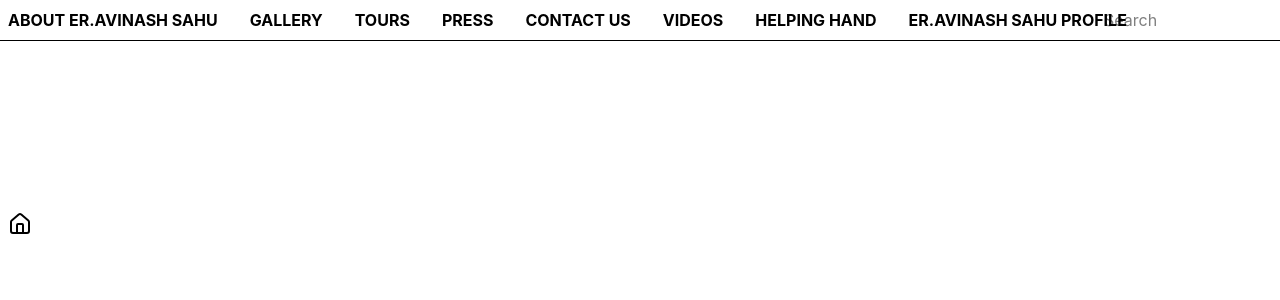
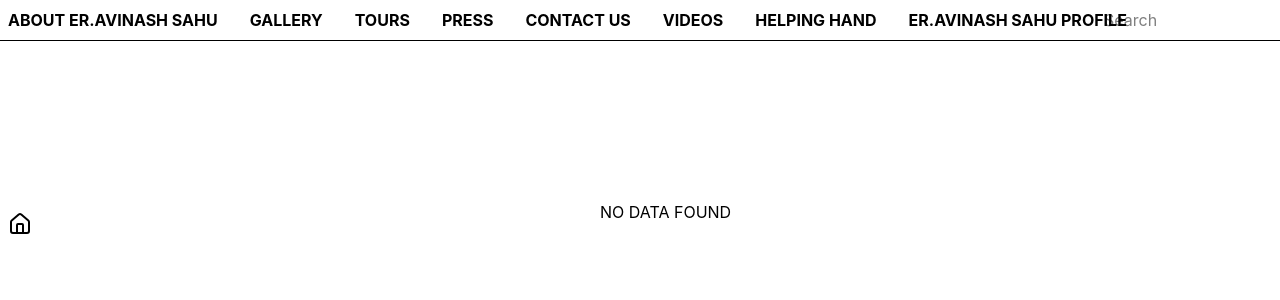
Before and after one commit to abhijeetpratapsahu-dev/gallery, a React (Vite) app: page /contact in a window 1280 px wide. Shown: the top 300 px of the page. Built offline with nearby package versions, Linux system fonts and the light colour scheme.

Commit message:
updated website

```diff
--- a/src/Component/Navbar/Pages/contact.jsx
+++ b/src/Component/Navbar/Pages/contact.jsx
@@ -2,12 +2,12 @@ import {House} from 'lucide-react'
 
 const Contact = () => {
   return (
-    <div className="bg-black">
+    <div className="bg-white">
       <House className='absolute left-2  bottom-141 cursor-pointer hover:text-blue-300' onClick={function(){
           window.location.href = "/"
       }}/>
 
-      <h1 className="text-white absolute left-150 top-50">NO DATA FOUND</h1>
+      <h1 className="text-black absolute left-150 top-50">NO DATA FOUND</h1>
     </div>
   )
 }
--- a/src/Component/Navbar/Pages/gallery.jsx
+++ b/src/Component/Navbar/Pages/gallery.jsx
@@ -13,7 +13,7 @@ import img10 from '../../../assets/img10.jpg'
 
 const gallery = () => {
   return (
-      <div className='py-7 flex gap-2 flex-wrap justify-center absolute top-22'>
+      <div className='py-7 flex gap-2 flex-wrap justify-center absolute top-[15vh]'>
       <img className='h-60 w-64 object-cover cursor-pointer rounded-lg hover-scale-90' src={img1} />
       <img className='h-60 w-64 object-cover cursor-pointer rounded-lg hover-scale-90' src={img2} />
       <img className='h-60 w-64 object-cover cursor-pointer rounded-lg hover-scale-90' src={img3} />
```
